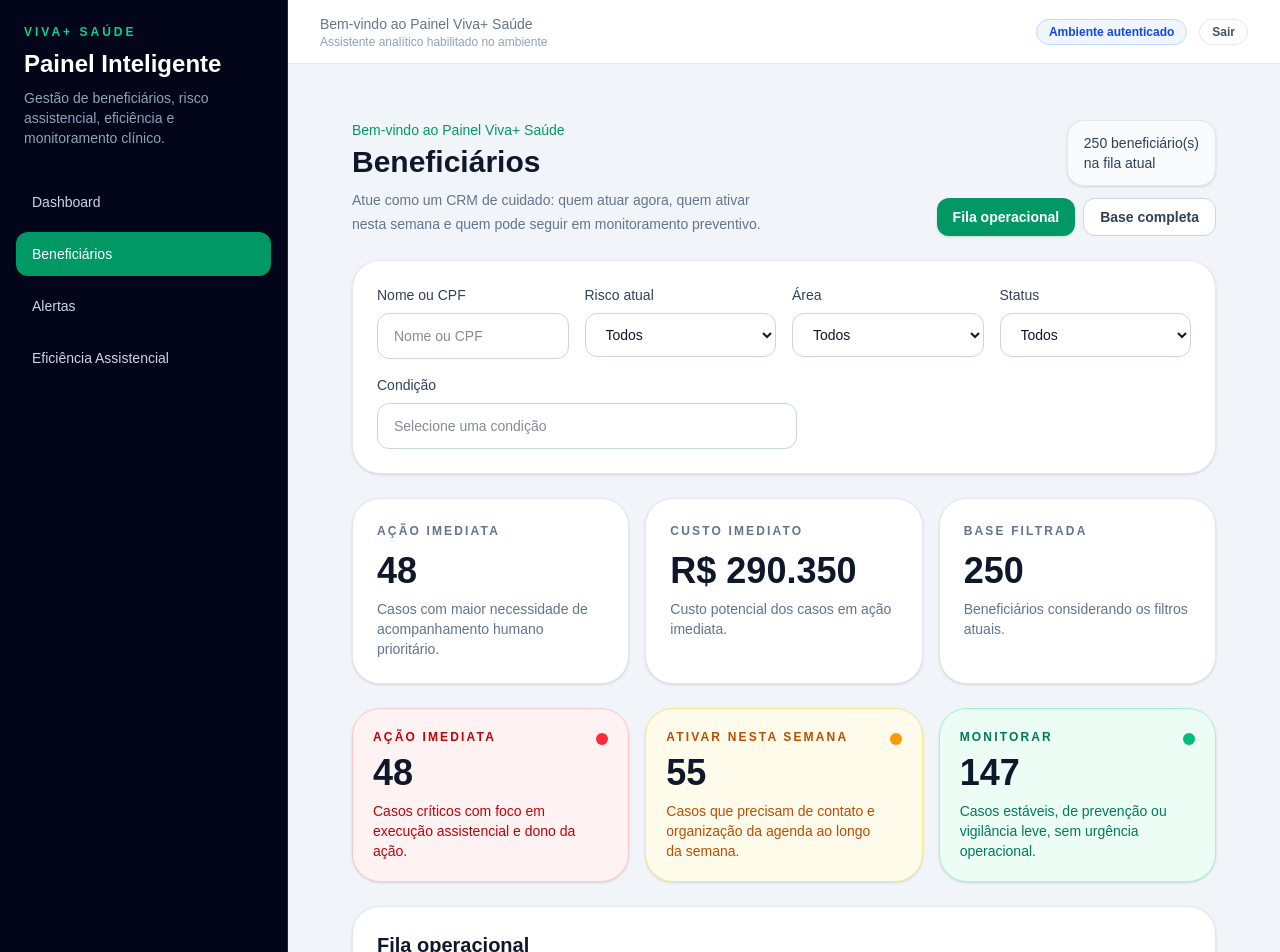
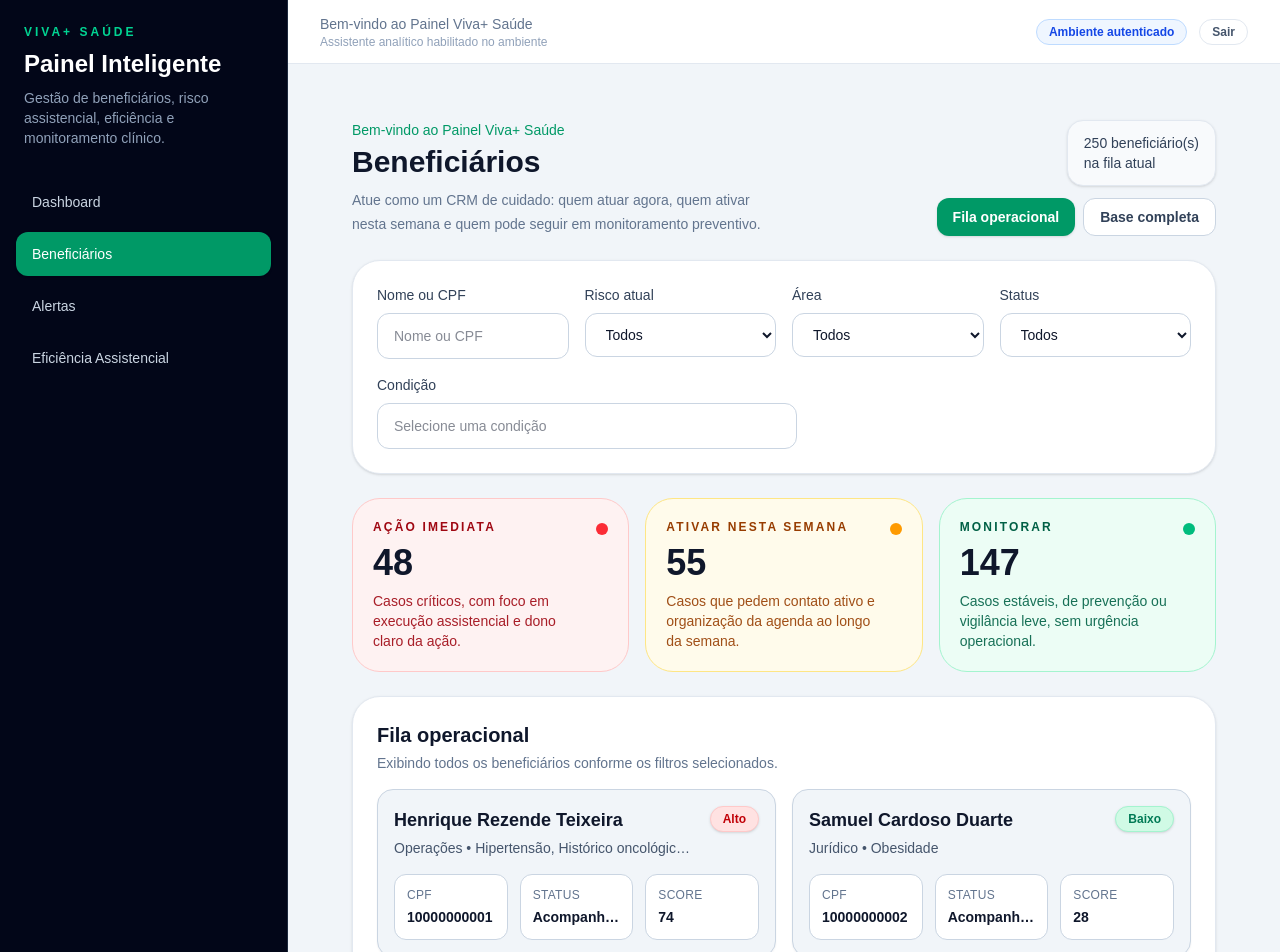
Before and after one commit to mvsobral26/viva-saude-publico, a Next.js app: page /beneficiarios in a window 1280 px wide. Shown: the top 952 px of the page. Built offline with nearby package versions, Linux system fonts and the light colour scheme.

Commit message:
Update page.tsx

```diff
--- a/app/beneficiarios/page.tsx
+++ b/app/beneficiarios/page.tsx
@@ -6,13 +6,23 @@
 import { beneficiariosMock } from '../data/mock';
 import Badge, { getRiskBadgeVariant } from '../components/Badge';
 
+type SegmentoFila = 'todos' | 'acao_imediata' | 'ativar_semana' | 'monitorar';
+type ModoVisualizacao = 'fila' | 'base';
+
+function getSegmentoPorRisco(risco: string): Exclude<SegmentoFila, 'todos'> {
+  if (risco === 'Alto') return 'acao_imediata';
+  if (risco === 'Médio') return 'ativar_semana';
+  return 'monitorar';
+}
+
 export default function BeneficiariosPage() {
   const [busca, setBusca] = useState('');
   const [risco, setRisco] = useState('Todos');
   const [area, setArea] = useState('Todos');
   const [status, setStatus] = useState('Todos');
   const [condicao, setCondicao] = useState('');
-  const [modoFila, setModoFila] = useState<'fila' | 'base'>('fila');
+  const [modoFila, setModoFila] = useState<ModoVisualizacao>('fila');
+  const [segmentoSelecionado, setSegmentoSelecionado] = useState<SegmentoFila>('todos');
 
   const areas = useMemo(
     () => ['Todos', ...Array.from(new Set(beneficiariosMock.map((b) => b.area))).sort()],
@@ -24,13 +34,15 @@
     []
   );
 
-  const beneficiariosFiltrados = useMemo(() => {
+  const beneficiariosBase = useMemo(() => {
     return beneficiariosMock.filter((b) => {
       const termo = busca.trim().toLowerCase();
+      const termoCpf = busca.replace(/\D/g, '');
+
       const matchBusca =
         !termo ||
         b.nome.toLowerCase().includes(termo) ||
-        b.cpf.replace(/\D/g, '').includes(termo.replace(/\D/g, ''));
+        b.cpf.replace(/\D/g, '').includes(termoCpf);
 
       const matchRisco = risco === 'Todos' || b.risco === risco;
       const matchArea = area === 'Todos' || b.area === area;
@@ -42,11 +54,72 @@
     });
   }, [busca, risco, area, status, condicao]);
 
-  const filaOperacional = useMemo(() => {
-    return beneficiariosFiltrados;
-  }, [beneficiariosFiltrados]);
+  const beneficiariosFiltrados = useMemo(() => {
+    if (segmentoSelecionado === 'todos') return beneficiariosBase;
 
-  const totalFila = filaOperacional.length;
+    return beneficiariosBase.filter((b) => getSegmentoPorRisco(b.risco) === segmentoSelecionado);
+  }, [beneficiariosBase, segmentoSelecionado]);
+
+  const contagemAcaoImediata = useMemo(
+    () => beneficiariosBase.filter((b) => getSegmentoPorRisco(b.risco) === 'acao_imediata').length,
+    [beneficiariosBase]
+  );
+
+  const contagemAtivarSemana = useMemo(
+    () => beneficiariosBase.filter((b) => getSegmentoPorRisco(b.risco) === 'ativar_semana').length,
+    [beneficiariosBase]
+  );
+
+  const contagemMonitorar = useMemo(
+    () => beneficiariosBase.filter((b) => getSegmentoPorRisco(b.risco) === 'monitorar').length,
+    [beneficiariosBase]
+  );
+
+  const totalFila = beneficiariosFiltrados.length;
+
+  function renderClasseCardSegmento(segmento: Exclude<SegmentoFila, 'todos'>) {
+    const ativo = segmentoSelecionado === segmento;
+
+    if (segmento === 'acao_imediata') {
+      return ativo
+        ? 'border-red-300 bg-red-100 shadow-sm ring-2 ring-red-200'
+        : 'border-red-200 bg-red-50 hover:border-red-300 hover:bg-red-100/70';
+    }
+
+    if (segmento === 'ativar_semana') {
+      return ativo
+        ? 'border-amber-300 bg-amber-100 shadow-sm ring-2 ring-amber-200'
+        : 'border-amber-200 bg-amber-50 hover:border-amber-300 hover:bg-amber-100/70';
+    }
+
+    return ativo
+      ? 'border-emerald-300 bg-emerald-100 shadow-sm ring-2 ring-emerald-200'
+      : 'border-emerald-200 bg-emerald-50 hover:border-emerald-300 hover:bg-emerald-100/70';
+  }
+
+  function renderClasseTextoSegmento(segmento: Exclude<SegmentoFila, 'todos'>) {
+    if (segmento === 'acao_imediata') {
+      return {
+        eyebrow: 'text-red-800',
+        description: 'text-red-800/90',
+        dot: 'bg-red-500',
+      };
+    }
+
+    if (segmento === 'ativar_semana') {
+      return {
+        eyebrow: 'text-amber-800',
+        description: 'text-amber-800/90',
+        dot: 'bg-amber-500',
+      };
+    }
+
+    return {
+      eyebrow: 'text-emerald-800',
+      description: 'text-emerald-800/90',
+      dot: 'bg-emerald-500',
+    };
+  }
 
   return (
     <AppShell active="beneficiarios">
@@ -158,96 +231,120 @@
           </section>
 
           <section className="grid min-w-0 grid-cols-1 gap-4 xl:grid-cols-3">
-            <div className="min-w-0 rounded-[28px] border border-slate-200 bg-white p-6 shadow-sm">
-              <p className="text-xs font-semibold uppercase tracking-[0.18em] text-slate-500">Ação imediata</p>
-              <p className="mt-3 text-4xl font-bold text-slate-900">
-                {filaOperacional.filter((b) => b.risco === 'Alto').length}
-              </p>
-              <p className="mt-2 text-sm text-slate-500">
-                Casos com maior necessidade de acompanhamento humano prioritário.
-              </p>
-            </div>
-
-            <div className="min-w-0 rounded-[28px] border border-slate-200 bg-white p-6 shadow-sm">
-              <p className="text-xs font-semibold uppercase tracking-[0.18em] text-slate-500">Custo imediato</p>
-              <p className="mt-3 text-4xl font-bold text-slate-900">R$ 290.350</p>
-              <p className="mt-2 text-sm text-slate-500">Custo potencial dos casos em ação imediata.</p>
-            </div>
-
-            <div className="min-w-0 rounded-[28px] border border-slate-200 bg-white p-6 shadow-sm">
-              <p className="text-xs font-semibold uppercase tracking-[0.18em] text-slate-500">Base filtrada</p>
-              <p className="mt-3 text-4xl font-bold text-slate-900">{beneficiariosFiltrados.length}</p>
-              <p className="mt-2 text-sm text-slate-500">Beneficiários considerando os filtros atuais.</p>
-            </div>
-          </section>
-
-          <section className="grid min-w-0 grid-cols-1 gap-4 xl:grid-cols-3">
-            <div className="min-w-0 rounded-[28px] border border-red-200 bg-red-50 p-5 shadow-sm">
+            <button
+              type="button"
+              onClick={() =>
+                setSegmentoSelecionado((prev) => (prev === 'acao_imediata' ? 'todos' : 'acao_imediata'))
+              }
+              className={`min-w-0 rounded-[28px] border p-5 text-left transition ${renderClasseCardSegmento(
+                'acao_imediata'
+              )}`}
+            >
               <div className="flex min-w-0 items-start justify-between gap-3">
                 <div className="min-w-0">
-                  <p className="text-xs font-semibold uppercase tracking-[0.18em] text-red-700">Ação imediata</p>
-                  <p className="mt-2 text-4xl font-bold text-slate-900">
-                    {filaOperacional.filter((b) => b.risco === 'Alto').length}
+                  <p
+                    className={`text-xs font-semibold uppercase tracking-[0.18em] ${
+                      renderClasseTextoSegmento('acao_imediata').eyebrow
+                    }`}
+                  >
+                    Ação imediata
                   </p>
-                  <p className="mt-2 text-sm text-red-700">
-                    Casos críticos com foco em execução assistencial e dono da ação.
+                  <p className="mt-2 text-4xl font-bold text-slate-900">{contagemAcaoImediata}</p>
+                  <p className={`mt-2 text-sm ${renderClasseTextoSegmento('acao_imediata').description}`}>
+                    Casos críticos, com foco em execução assistencial e dono claro da ação.
                   </p>
                 </div>
-                <span className="mt-1 h-3 w-3 shrink-0 rounded-full bg-red-500" />
+                <span className={`mt-1 h-3 w-3 shrink-0 rounded-full ${renderClasseTextoSegmento('acao_imediata').dot}`} />
               </div>
-            </div>
+            </button>
 
-            <div className="min-w-0 rounded-[28px] border border-amber-200 bg-amber-50 p-5 shadow-sm">
+            <button
+              type="button"
+              onClick={() =>
+                setSegmentoSelecionado((prev) => (prev === 'ativar_semana' ? 'todos' : 'ativar_semana'))
+              }
+              className={`min-w-0 rounded-[28px] border p-5 text-left transition ${renderClasseCardSegmento(
+                'ativar_semana'
+              )}`}
+            >
               <div className="flex min-w-0 items-start justify-between gap-3">
                 <div className="min-w-0">
-                  <p className="text-xs font-semibold uppercase tracking-[0.18em] text-amber-700">Ativar nesta semana</p>
-                  <p className="mt-2 text-4xl font-bold text-slate-900">
-                    {filaOperacional.filter((b) => b.risco === 'Médio').length}
+                  <p
+                    className={`text-xs font-semibold uppercase tracking-[0.18em] ${
+                      renderClasseTextoSegmento('ativar_semana').eyebrow
+                    }`}
+                  >
+                    Ativar nesta semana
                   </p>
-                  <p className="mt-2 text-sm text-amber-700">
-                    Casos que precisam de contato e organização da agenda ao longo da semana.
+                  <p className="mt-2 text-4xl font-bold text-slate-900">{contagemAtivarSemana}</p>
+                  <p className={`mt-2 text-sm ${renderClasseTextoSegmento('ativar_semana').description}`}>
+                    Casos que pedem contato ativo e organização da agenda ao longo da semana.
                   </p>
                 </div>
-                <span className="mt-1 h-3 w-3 shrink-0 rounded-full bg-amber-500" />
+                <span className={`mt-1 h-3 w-3 shrink-0 rounded-full ${renderClasseTextoSegmento('ativar_semana').dot}`} />
               </div>
-            </div>
+            </button>
 
-            <div className="min-w-0 rounded-[28px] border border-emerald-200 bg-emerald-50 p-5 shadow-sm">
+            <button
+              type="button"
+              onClick={() => setSegmentoSelecionado((prev) => (prev === 'monitorar' ? 'todos' : 'monitorar'))}
+              className={`min-w-0 rounded-[28px] border p-5 text-left transition ${renderClasseCardSegmento(
+                'monitorar'
+              )}`}
+            >
               <div className="flex min-w-0 items-start justify-between gap-3">
                 <div className="min-w-0">
-                  <p className="text-xs font-semibold uppercase tracking-[0.18em] text-emerald-700">Monitorar</p>
-                  <p className="mt-2 text-4xl font-bold text-slate-900">
-                    {filaOperacional.filter((b) => b.risco === 'Baixo').length}
+                  <p
+                    className={`text-xs font-semibold uppercase tracking-[0.18em] ${
+                      renderClasseTextoSegmento('monitorar').eyebrow
+                    }`}
+                  >
+                    Monitorar
                   </p>
-                  <p className="mt-2 text-sm text-emerald-700">
+                  <p className="mt-2 text-4xl font-bold text-slate-900">{contagemMonitorar}</p>
+                  <p className={`mt-2 text-sm ${renderClasseTextoSegmento('monitorar').description}`}>
                     Casos estáveis, de prevenção ou vigilância leve, sem urgência operacional.
                   </p>
                 </div>
-                <span className="mt-1 h-3 w-3 shrink-0 rounded-full bg-emerald-500" />
+                <span className={`mt-1 h-3 w-3 shrink-0 rounded-full ${renderClasseTextoSegmento('monitorar').dot}`} />
               </div>
-            </div>
+            </button>
           </section>
 
           <section className="min-w-0 rounded-[28px] border border-slate-200 bg-white p-4 shadow-sm sm:p-6">
-            <div className="mb-4 flex min-w-0 items-center justify-between gap-3">
+            <div className="mb-4 flex min-w-0 flex-col gap-2 sm:flex-row sm:items-center sm:justify-between">
               <div className="min-w-0">
                 <h2 className="text-xl font-bold text-slate-900">
                   {modoFila === 'fila' ? 'Fila operacional' : 'Base completa'}
                 </h2>
+                <p className="mt-1 text-sm text-slate-500">
+                  {segmentoSelecionado === 'todos'
+                    ? 'Exibindo todos os beneficiários conforme os filtros selecionados.'
+                    : 'Exibindo apenas os beneficiários do segmento operacional selecionado.'}
+                </p>
+              </div>
 
-              </div>
+              {segmentoSelecionado !== 'todos' ? (
+                <button
+                  type="button"
+                  onClick={() => setSegmentoSelecionado('todos')}
+                  className="rounded-xl border border-slate-300 bg-white px-4 py-2 text-sm font-medium text-slate-700 transition hover:bg-slate-50"
+                >
+                  Limpar filtro do card
+                </button>
+              ) : null}
             </div>
 
             <div className="grid min-w-0 grid-cols-1 gap-4 xl:grid-cols-2">
               {beneficiariosFiltrados.map((beneficiario) => (
                 <div
                   key={beneficiario.id}
-                  className="min-w-0 rounded-2xl border border-slate-200 bg-slate-50 p-4 transition hover:border-emerald-300 hover:bg-white"
+                  className="min-w-0 rounded-2xl border border-slate-300 bg-slate-100 p-4 shadow-[0_1px_2px_rgba(15,23,42,0.06)] transition hover:border-emerald-300 hover:bg-white"
                 >
                   <div className="flex min-w-0 items-start justify-between gap-3">
                     <div className="min-w-0">
                       <p className="truncate text-lg font-bold text-slate-900">{beneficiario.nome}</p>
-                      <p className="mt-1 truncate text-sm text-slate-500">
+                      <p className="mt-1 truncate text-sm text-slate-600">
                         {beneficiario.area} • {beneficiario.condicao}
                       </p>
                     </div>
@@ -258,24 +355,30 @@
                   </div>
 
                   <div className="mt-4 grid min-w-0 grid-cols-1 gap-3 sm:grid-cols-3">
-                    <div className="min-w-0 rounded-xl border border-slate-200 bg-white p-3">
+                    <div className="min-w-0 rounded-xl border border-slate-300 bg-white p-3">
                       <p className="text-xs uppercase tracking-wide text-slate-500">CPF</p>
-                      <p className="mt-1 truncate text-sm font-medium text-slate-900">{beneficiario.cpf}</p>
+                      <p className="mt-1 truncate text-sm font-semibold text-slate-900">{beneficiario.cpf}</p>
                     </div>
 
-                    <div className="min-w-0 rounded-xl border border-slate-200 bg-white p-3">
+                    <div className="min-w-0 rounded-xl border border-slate-300 bg-white p-3">
                       <p className="text-xs uppercase tracking-wide text-slate-500">Status</p>
-                      <p className="mt-1 truncate text-sm font-medium text-slate-900">{beneficiario.status}</p>
+                      <p className="mt-1 truncate text-sm font-semibold text-slate-900">{beneficiario.status}</p>
                     </div>
 
-                    <div className="min-w-0 rounded-xl border border-slate-200 bg-white p-3">
+                    <div className="min-w-0 rounded-xl border border-slate-300 bg-white p-3">
                       <p className="text-xs uppercase tracking-wide text-slate-500">Score</p>
-                      <p className="mt-1 text-sm font-medium text-slate-900">{beneficiario.score}</p>
+                      <p className="mt-1 text-sm font-semibold text-slate-900">{beneficiario.score}</p>
                     </div>
                   </div>
                 </div>
               ))}
             </div>
+
+            {beneficiariosFiltrados.length === 0 ? (
+              <div className="mt-4 rounded-2xl border border-dashed border-slate-300 bg-slate-50 p-6 text-sm text-slate-500">
+                Nenhum beneficiário encontrado com os filtros atuais.
+              </div>
+            ) : null}
           </section>
         </div>
       </div>
```
